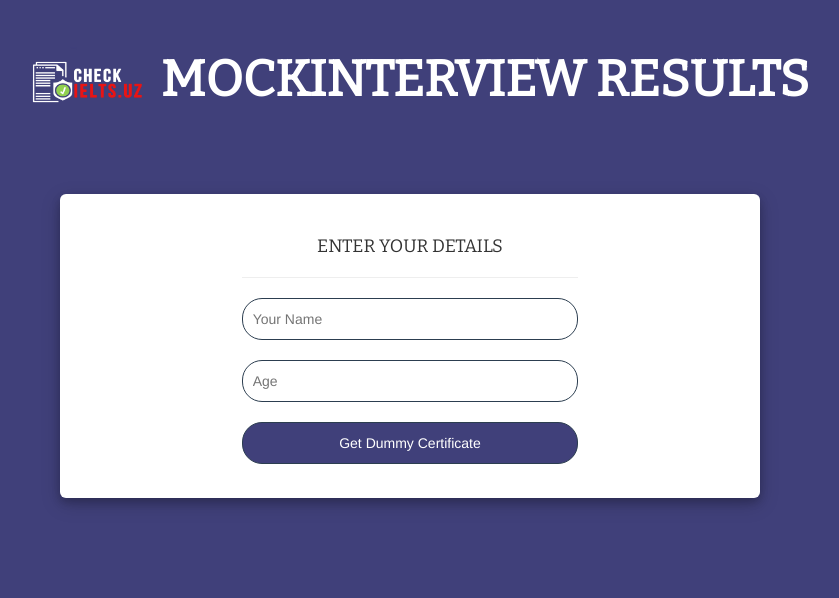
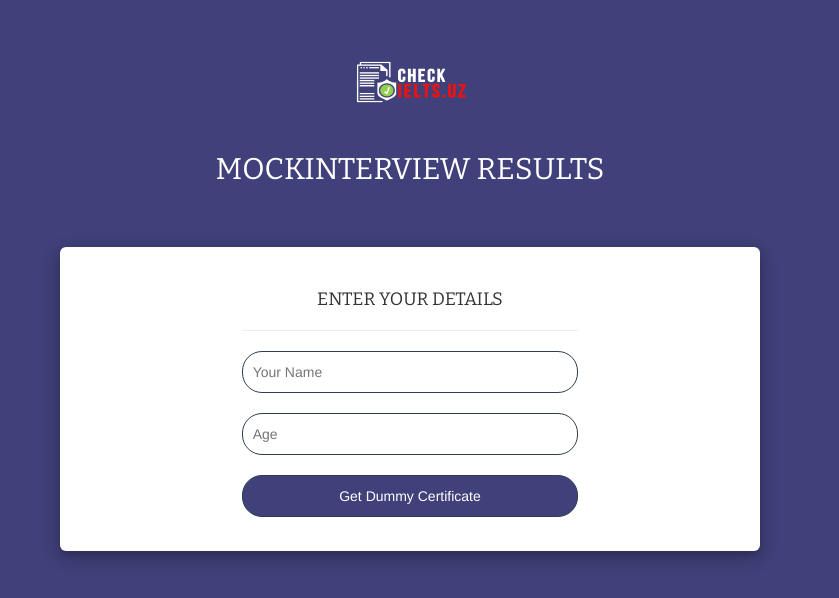
Before and after one commit to AzizbekGulomov2002/check_ielts_certificate, a plain HTML site: page index.html in a window 1280 px wide. Shown: the whole page, without its empty margins (230-1069 px from the left). Drawn offline with nearby package versions, Linux system fonts and the light colour scheme; a web font is replaced by a local one.

Commit message:
checkielts

```diff
--- a/index.html
+++ b/index.html
@@ -99,7 +99,9 @@ button{
 </head>
 <body style="background-color:#40407a;;">
   <div style="padding:1%;text-align: center;">
-    <h2 style="color:#2c2c54;font-size: 50px"><strong style="color: white;"><img style="width: 150px;height: 100px;" src="./c2.png" alt="">MOCKINTERVIEW RESULTS</strong></h2>
+    <h2 style="color:#2c2c54;font-size: 50px"><strong style="color: white;text-align: center;"><img style="width: 150px;height: 100px;" src="./c2.png" alt=""><h2 style="text-align: center;">
+      MOCKINTERVIEW RESULTS
+    </h2></strong></h2>
 
 
   </div>
```
Also changed, not shown: certificate.html (+4 -1 lines).
